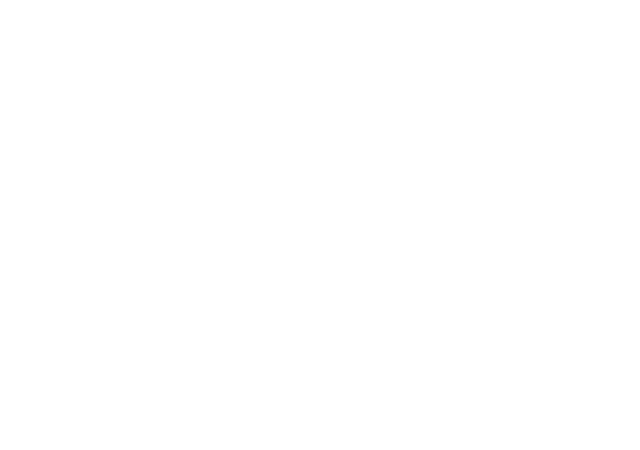
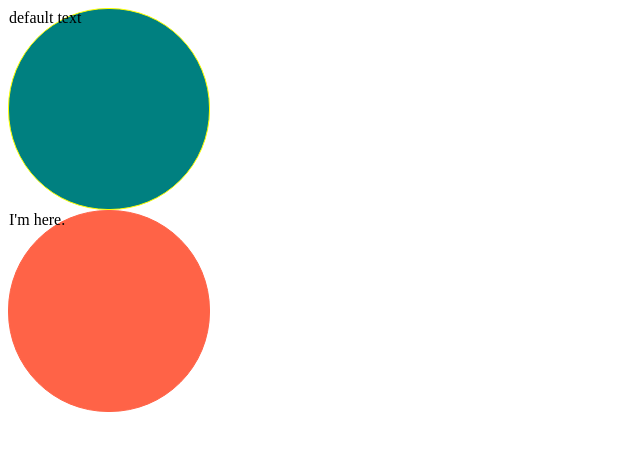
Before and after one commit to minkyeong0905/react-masterclass, a React (Create React App) app: page / in a window 1280 px wide. Shown: the top 450 px of the page, without its empty margins (0-640 px from the left). Built offline with nearby package versions, Linux system fonts and the light colour scheme.

Commit message:
Learning optional props & default props

```diff
--- a/src/App.tsx
+++ b/src/App.tsx
@@ -1,5 +1,12 @@
+import Circle from "./Circle";
+
 function App() {
-  return <div />;
+  return (
+    <div>
+      <Circle bgColor="teal" borderColor="yellow" />
+      <Circle bgColor="tomato" text="I'm here." />
+    </div>
+  );
 }
 
 export default App;
--- /dev/null
+++ b/src/Circle.tsx
@@ -0,0 +1,26 @@
+import styled from "styled-components";
+
+interface ContainerProps {
+    bgColor: string;
+    borderColor: string;
+}
+
+const Container = styled.div<ContainerProps>`
+    width: 200px;
+    height: 200px;
+    background-color: ${(props) => props.bgColor};
+    border-radius: 100px;
+    border: 1px solid ${(props) => props.borderColor};
+`;
+
+interface CircleProps {
+    bgColor: string;
+    borderColor?: string;
+    text?: string;
+}
+
+function Circle({ bgColor, borderColor, text = "default text" }: CircleProps) {
+    return <Container bgColor={bgColor} borderColor={borderColor ?? bgColor}>{text}</Container>;
+}
+
+export default Circle;
```
